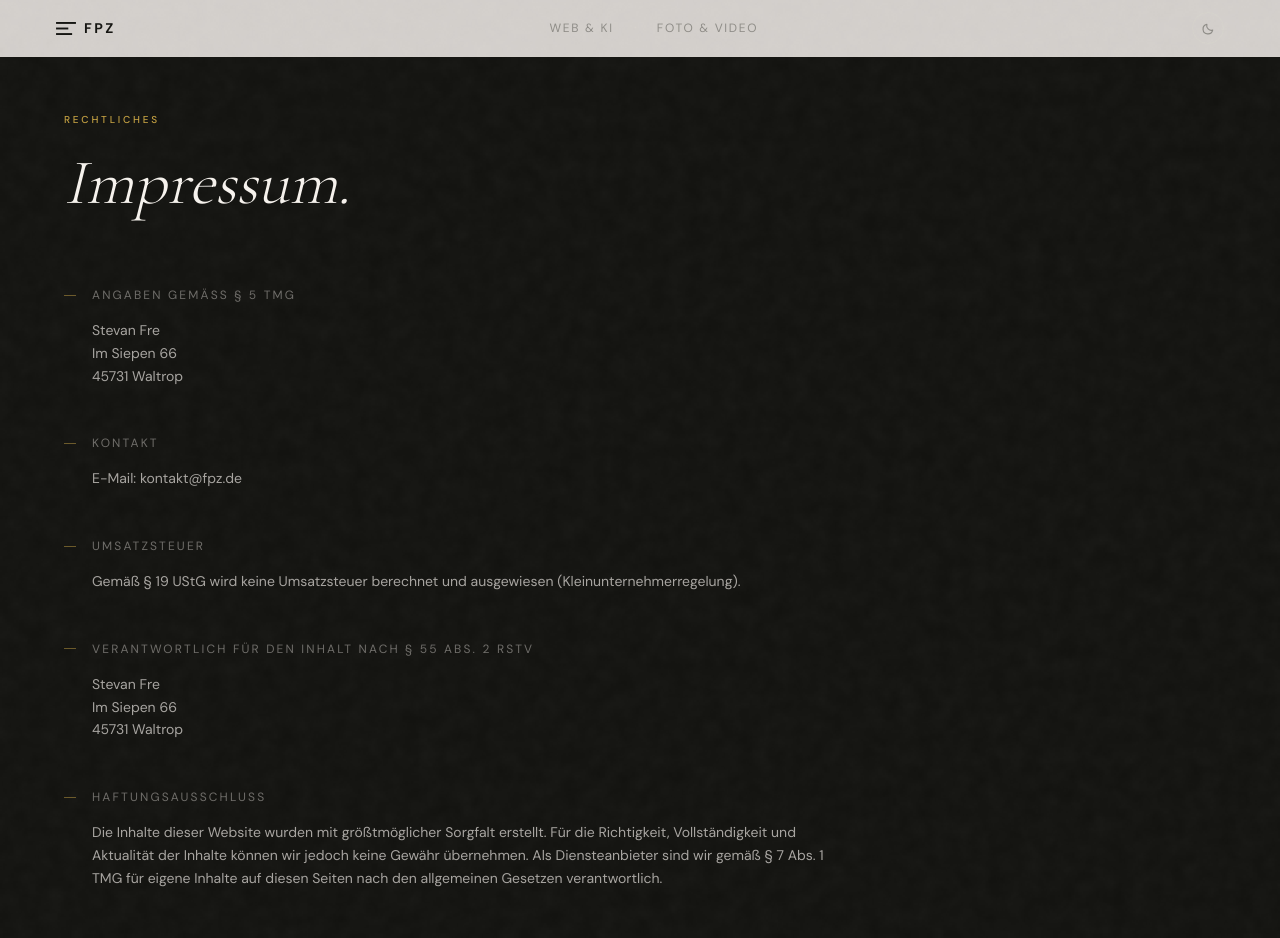
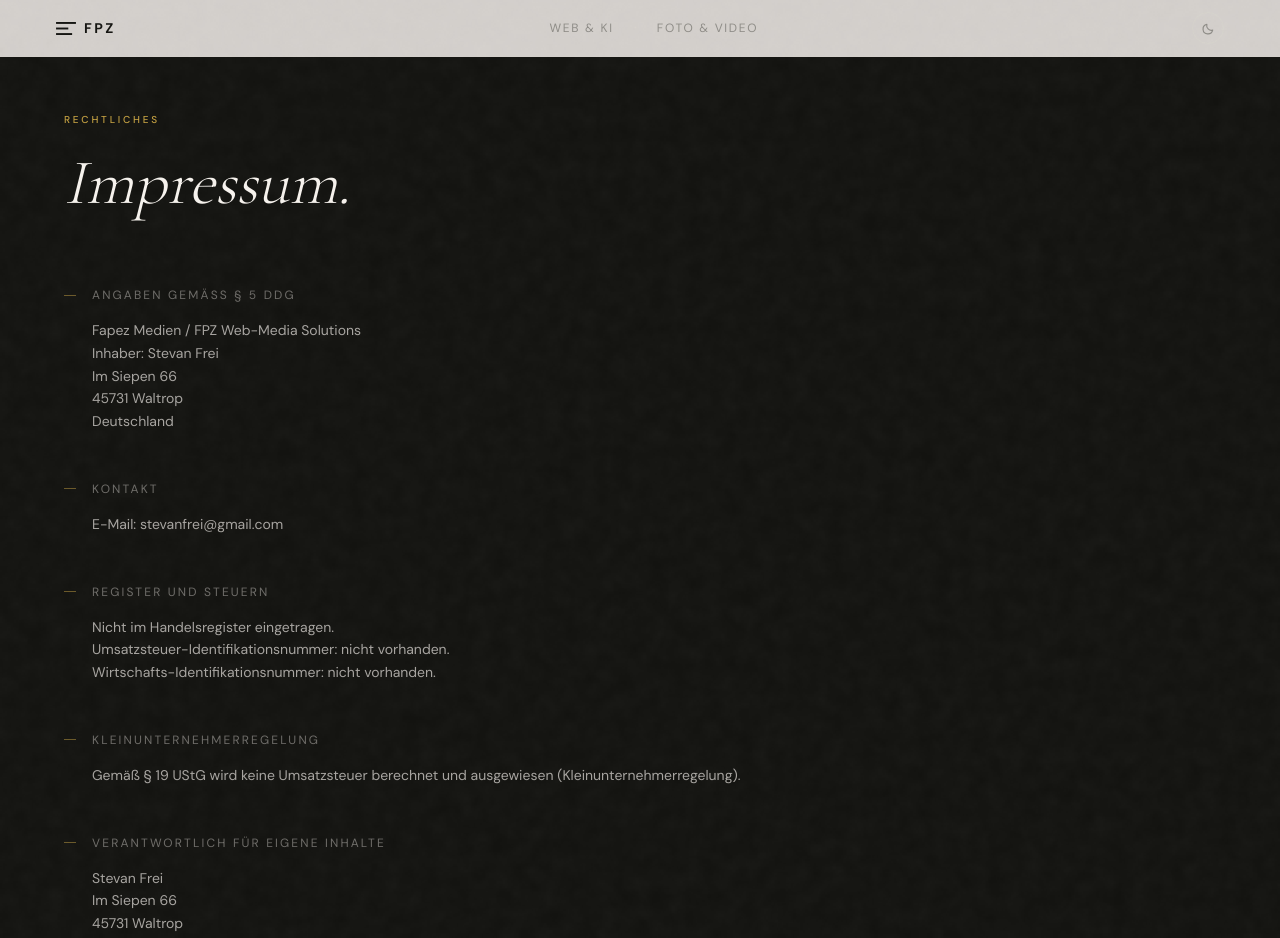
Before and after one commit to zapkothimofej/FPZ, a Next.js app: page /impressum in a window 1280 px wide. Shown: the top 938 px of the page. Built offline with nearby package versions, Linux system fonts and the light colour scheme.

Commit message:
fix: update legal notice contact details

```diff
--- /dev/null
+++ b/app/api/contact/route.ts
@@ -0,0 +1,111 @@
+import { NextResponse } from "next/server"
+
+type ContactKind = "web-ki" | "foto-video"
+
+const contactFormEndpoint =
+  process.env.CONTACT_FORM_ENDPOINT ??
+  process.env.FORMSUBMIT_ENDPOINT ??
+  "https://formsubmit.co/ajax/stevanfrei@gmail.com"
+
+const subjects: Record<ContactKind, string> = {
+  "web-ki": "Neue Anfrage - FPZ Web & KI",
+  "foto-video": "Neue Anfrage - FPZ Foto & Video",
+}
+
+const maxLength = {
+  name: 120,
+  email: 180,
+  phone: 80,
+  company: 160,
+  project_type: 120,
+  message: 3000,
+  website: 200,
+}
+
+export async function POST(request: Request) {
+  let payload: Record<string, unknown>
+
+  try {
+    payload = await request.json()
+  } catch {
+    return NextResponse.json({ success: false, error: "invalid_json" }, { status: 400 })
+  }
+
+  const kind = readKind(payload.kind)
+  const name = readString(payload.name, maxLength.name)
+  const email = readString(payload.email, maxLength.email)
+  const message = readString(payload.message, maxLength.message)
+  const website = readString(payload.website, maxLength.website)
+
+  if (website) {
+    return NextResponse.json({ success: true })
+  }
+
+  if (!kind || !name || !email || !message || !isValidEmail(email)) {
+    return NextResponse.json({ success: false, error: "invalid_fields" }, { status: 400 })
+  }
+
+  const origin = request.headers.get("origin")
+  const referer = request.headers.get("referer")
+  const sourceUrl = referer ?? origin ?? "https://www.fapez-medien.de"
+
+  const body: Record<string, string> = {
+    _subject: subjects[kind],
+    _captcha: "false",
+    _template: "table",
+    _url: sourceUrl,
+    name,
+    email,
+    message,
+  }
+
+  const company = readString(payload.company, maxLength.company)
+  const phone = readString(payload.phone, maxLength.phone)
+  const projectType = readString(payload.project_type, maxLength.project_type)
+
+  if (company) body.company = company
+  if (phone) body.phone = phone
+  if (projectType) body.project_type = projectType
+
+  try {
+    const res = await fetch(contactFormEndpoint, {
+      method: "POST",
+      headers: {
+        Accept: "application/json",
+        "Content-Type": "application/json",
+      },
+      body: JSON.stringify(body),
+    })
+
+    const data = await readJson(res)
+
+    if (res.ok && (data?.success === true || data?.success === "true" || data?.ok === true)) {
+      return NextResponse.json({ success: true })
+    }
+
+    return NextResponse.json({ success: false, error: "submit_failed" }, { status: 502 })
+  } catch {
+    return NextResponse.json({ success: false, error: "submit_unavailable" }, { status: 502 })
+  }
+}
+
+function readKind(value: unknown): ContactKind | null {
+  return value === "web-ki" || value === "foto-video" ? value : null
+}
+
+function readString(value: unknown, limit: number) {
+  if (typeof value !== "string") return ""
+  return value.trim().slice(0, limit)
+}
+
+function isValidEmail(value: string) {
+  return /^[^\s@]+@[^\s@]+\.[^\s@]+$/.test(value)
+}
+
+async function readJson(response: Response) {
+  try {
+    return (await response.json()) as { ok?: boolean; success?: boolean | string } | null
+  } catch {
+    return null
+  }
+}
--- a/app/datenschutz/page.tsx
+++ b/app/datenschutz/page.tsx
@@ -21,10 +21,12 @@ export default function DatenschutzPage() {
           <div className="space-y-12 text-cream/70 text-sm leading-relaxed">
             <Section title="Verantwortlicher">
               <p>
-                Stevan Fre<br />
+                Fapez Medien / FPZ Web-Media Solutions<br />
+                Inhaber: Stevan Frei<br />
                 Im Siepen 66<br />
                 45731 Waltrop<br />
-                E-Mail: kontakt@fpz.de
+                Deutschland<br />
+                E-Mail: stevanfrei@gmail.com
               </p>
             </Section>
 
@@ -65,7 +67,7 @@ export default function DatenschutzPage() {
               <p>
                 Sie haben das Recht auf Auskunft, Berichtigung, Löschung und Einschränkung
                 der Verarbeitung Ihrer personenbezogenen Daten sowie das Recht auf
-                Datenübertragbarkeit. Wenden Sie sich dazu an: kontakt@fpz.de
+                Datenübertragbarkeit. Wenden Sie sich dazu an: stevanfrei@gmail.com
               </p>
             </Section>
 
--- a/app/impressum/page.tsx
+++ b/app/impressum/page.tsx
@@ -19,31 +19,50 @@ export default function ImpressumPage() {
           </h1>
 
           <div className="space-y-12 text-cream/70 text-sm leading-relaxed">
-            <Section title="Angaben gemäß § 5 TMG">
-              <p>Stevan Fre<br />Im Siepen 66<br />45731 Waltrop</p>
+            <Section title="Angaben gemäß § 5 DDG">
+              <p>
+                Fapez Medien / FPZ Web-Media Solutions<br />
+                Inhaber: Stevan Frei<br />
+                Im Siepen 66<br />
+                45731 Waltrop<br />
+                Deutschland
+              </p>
             </Section>
 
             <Section title="Kontakt">
-              <p>E-Mail: kontakt@fpz.de</p>
+              <p>E-Mail: stevanfrei@gmail.com</p>
             </Section>
 
-            <Section title="Umsatzsteuer">
+            <Section title="Register und Steuern">
+              <p>
+                Nicht im Handelsregister eingetragen.<br />
+                Umsatzsteuer-Identifikationsnummer: nicht vorhanden.<br />
+                Wirtschafts-Identifikationsnummer: nicht vorhanden.
+              </p>
+            </Section>
+
+            <Section title="Kleinunternehmerregelung">
               <p>
                 Gemäß § 19 UStG wird keine Umsatzsteuer berechnet und ausgewiesen
                 (Kleinunternehmerregelung).
               </p>
             </Section>
 
-            <Section title="Verantwortlich für den Inhalt nach § 55 Abs. 2 RStV">
-              <p>Stevan Fre<br />Im Siepen 66<br />45731 Waltrop</p>
+            <Section title="Verantwortlich für eigene Inhalte">
+              <p>
+                Stevan Frei<br />
+                Im Siepen 66<br />
+                45731 Waltrop<br />
+                Deutschland
+              </p>
             </Section>
 
-            <Section title="Haftungsausschluss">
+            <Section title="Haftung für Inhalte">
               <p>
                 Die Inhalte dieser Website wurden mit größtmöglicher Sorgfalt erstellt. Für die Richtigkeit,
                 Vollständigkeit und Aktualität der Inhalte können wir jedoch keine Gewähr übernehmen.
-                Als Diensteanbieter sind wir gemäß § 7 Abs. 1 TMG für eigene Inhalte auf diesen Seiten
-                nach den allgemeinen Gesetzen verantwortlich.
+                Als Diensteanbieter sind wir nach den allgemeinen Gesetzen für eigene Inhalte auf diesen Seiten
+                verantwortlich.
               </p>
             </Section>
 
@@ -53,6 +72,13 @@ export default function ImpressumPage() {
                 dem deutschen Urheberrecht. Die Vervielfältigung, Bearbeitung, Verbreitung und jede Art
                 der Verwertung außerhalb der Grenzen des Urheberrechtes bedürfen der schriftlichen
                 Zustimmung des jeweiligen Autors bzw. Erstellers.
+              </p>
+            </Section>
+
+            <Section title="Bildnachweise">
+              <p>
+                Einzelne Bildmotive können von Unsplash stammen. Soweit nicht anders angegeben,
+                liegen die Rechte an eigenen Texten, Designs und Medien bei Fapez Medien.
               </p>
             </Section>
           </div>
--- a/components/foto-video/Contact.tsx
+++ b/components/foto-video/Contact.tsx
@@ -15,12 +15,12 @@ export function FotoVideoContact() {
     const data = new FormData(form)
 
     try {
-      const res = await fetch("https://formsubmit.co/ajax/dc1680c158855bc1fa8160692cdd812d", {
+      const res = await fetch("/api/contact", {
         method: "POST",
         headers: { "Content-Type": "application/json", "Accept": "application/json" },
         body: JSON.stringify({
-          _subject: "Neue Anfrage — FPZ Foto & Video",
-          _captcha: "false",
+          kind: "foto-video",
+          website: data.get("website"),
           name: data.get("name"),
           phone: data.get("phone"),
           email: data.get("email"),
@@ -59,7 +59,7 @@ export function FotoVideoContact() {
 
           <div className="space-y-6">
             {[
-              { label: "E-Mail", value: "kontakt@fpz.de" },
+              { label: "E-Mail", value: "stevanfrei@gmail.com" },
               { label: "Standort", value: "Bochum, NRW" },
               { label: "Reaktionszeit", value: "< 24 Stunden" },
             ].map((item) => (
@@ -86,6 +86,7 @@ export function FotoVideoContact() {
             </div>
           ) : (
             <form onSubmit={handleSubmit} className="space-y-5">
+              <input type="text" name="website" tabIndex={-1} autoComplete="off" className="hidden" aria-hidden="true" />
               <div className="grid grid-cols-1 sm:grid-cols-2 gap-5">
                 <Field label="Name" name="name" type="text" required placeholder="Max Mustermann" />
                 <Field label="Telefon" name="phone" type="tel" placeholder="+49 123 456789" />
@@ -136,7 +137,7 @@ export function FotoVideoContact() {
 
               {status === "error" && (
                 <p role="alert" className="text-sm text-red-400">
-                  Fehler beim Senden. Bitte versuchen Sie es erneut.
+                  Fehler beim Senden. Bitte schreiben Sie direkt an stevanfrei@gmail.com.
                 </p>
               )}
 
--- a/components/web-ki/Contact.tsx
+++ b/components/web-ki/Contact.tsx
@@ -15,12 +15,12 @@ export function WebKiContact() {
     const data = new FormData(form)
 
     try {
-      const res = await fetch("https://formsubmit.co/ajax/dc1680c158855bc1fa8160692cdd812d", {
+      const res = await fetch("/api/contact", {
         method: "POST",
         headers: { "Content-Type": "application/json", "Accept": "application/json" },
         body: JSON.stringify({
-          _subject: "Neue Anfrage — FPZ Web & KI",
-          _captcha: "false",
+          kind: "web-ki",
+          website: data.get("website"),
           name: data.get("name"),
           email: data.get("email"),
           company: data.get("company"),
@@ -58,7 +58,7 @@ export function WebKiContact() {
 
           <div className="space-y-6">
             {[
-              { label: "E-Mail", value: "kontakt@fpz.de" },
+              { label: "E-Mail", value: "stevanfrei@gmail.com" },
               { label: "Standort", value: "Bochum, NRW" },
               { label: "Reaktionszeit", value: "< 24 Stunden" },
             ].map((item) => (
@@ -85,6 +85,7 @@ export function WebKiContact() {
             </div>
           ) : (
             <form onSubmit={handleSubmit} className="space-y-5">
+              <input type="text" name="website" tabIndex={-1} autoComplete="off" className="hidden" aria-hidden="true" />
               <div className="grid grid-cols-1 sm:grid-cols-2 gap-5">
                 <Field label="Name" name="name" type="text" required placeholder="Max Mustermann" />
                 <Field label="Unternehmen" name="company" type="text" placeholder="Musterfirma GmbH" />
@@ -107,7 +108,7 @@ export function WebKiContact() {
 
               {status === "error" && (
                 <p role="alert" className="text-sm text-red-400">
-                  Fehler beim Senden. Bitte versuchen Sie es erneut.
+                  Fehler beim Senden. Bitte schreiben Sie direkt an stevanfrei@gmail.com.
                 </p>
               )}
 
```
